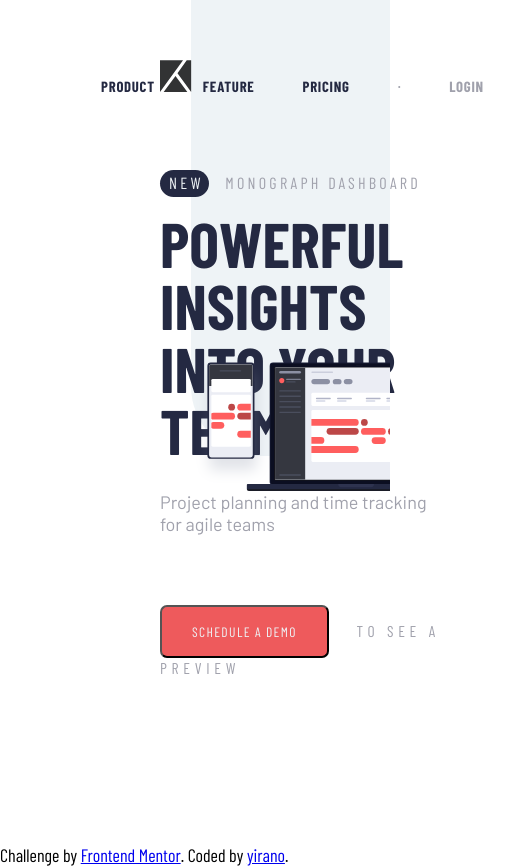
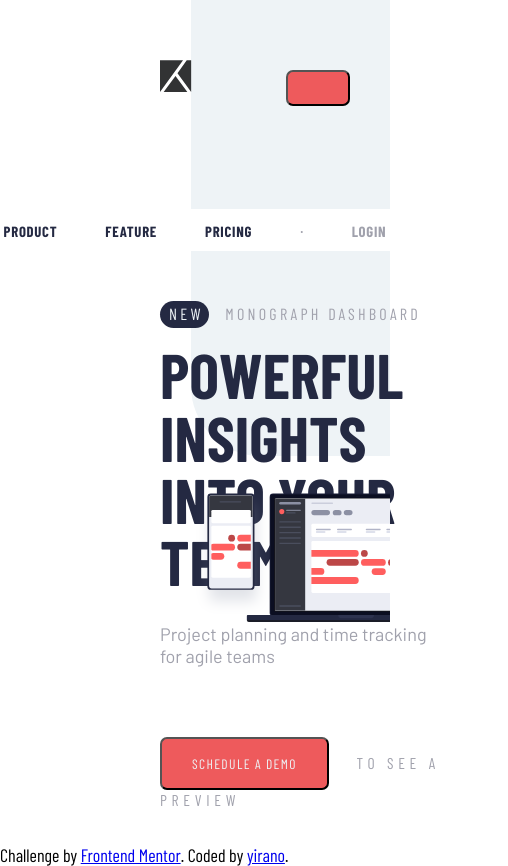
Before and after one commit to yirano/frontend-project_tracking_intro, a plain HTML site: page src/index.html in a window 390 px wide. Shown: the whole page, 508 px wide, since content can reach past the window. Drawn offline with nearby package versions, Linux system fonts and the light colour scheme.

Commit message:
Remove redundant row styles - the grid-template-rows weren't doing much for the stylesheet in the way this has been developed so I removed them.

```diff
--- a/src/index.html
+++ b/src/index.html
@@ -8,6 +8,7 @@
   <title>Project tracking intro component</title>
   <link href="https://fonts.googleapis.com/css?family=Barlow|Barlow+Condensed:400,700&display=swap" rel="stylesheet">
   <link rel="stylesheet" href="style.css">
+  <script src="script.js" defer></script>
 </head>
 
 <body>
@@ -19,6 +20,11 @@
         <img src="../imgs/logo.svg" alt="logo" />
       </div>
       <nav>
+        <button class="collapse-menu">
+          <span class="one"></span>
+          <span class="two"></span>
+          <span class="three"></span>
+        </button>
         <ul>
           <li>
             <a href="#">Product</a>
--- /dev/null
+++ b/src/script.js
@@ -0,0 +1,7 @@
+let collapse = document.querySelector('.collapse-menu')
+let nav = document.querySelector('nav ul')
+
+collapse.addEventListener('click', function(){
+  nav.classList.toggle('hide')
+  console.log('clicked');
+})
--- a/src/style.css
+++ b/src/style.css
@@ -13,6 +13,10 @@
   box-sizing: border-box;
   padding: 0;
   margin: 0;
+}
+
+.hide {
+  display: none;
 }
 
 body {
@@ -36,7 +40,6 @@ main {
   margin: 0 auto;
   width: 100vw;
   grid-template-columns: repeat(2, 50%);
-  grid-template-rows: repeat(5, minmax(170px, 190px));
   /* background-color: #fff; */
 }
 
@@ -45,7 +48,6 @@ header {
   display: grid;
   grid-template-columns: repeat(2, minmax(40%, 50%));
   grid-column: 1/3;
-  grid-row: 1/2;
 }
 
 .background {
@@ -61,6 +63,10 @@ header {
 
 .logo {
   margin: 60px 160px;
+}
+
+.collapse-menu {
+  display: none;
 }
 
 nav {
@@ -95,12 +101,10 @@ nav a {
   display: grid;
   align-content: center;
   align-self: center;
-  grid-row: 2/span 6;
 }
 
 .left-content {
   grid-column: 1/2;
-  grid-row: 2/span 3;
   align-content: center;
   padding: 0 90px 0 160px;
 }
@@ -145,10 +149,8 @@ button {
   margin-right: 20px;
 }
 
-
 .right-content {
   display: grid;
-  grid-row: 2/5;
   grid-column: 2/3;
   height: 100%;
   align-content: start;
@@ -162,3 +164,18 @@ footer {
   background-color: #fff;
   margin: 0 auto;
 }
+
+@media only screen and (max-width: 991px) {
+  .collapse-menu {
+    display: block;
+    position: absolute;
+    top: 0;
+    right: 20px;
+  }
+
+  nav {
+    background-color: #fff;
+    grid-column: 1/3;
+
+  }
+}
```
